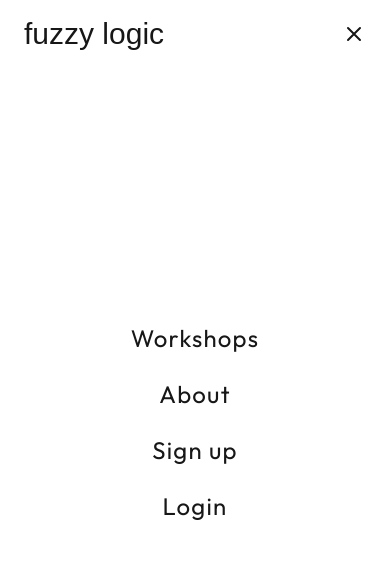
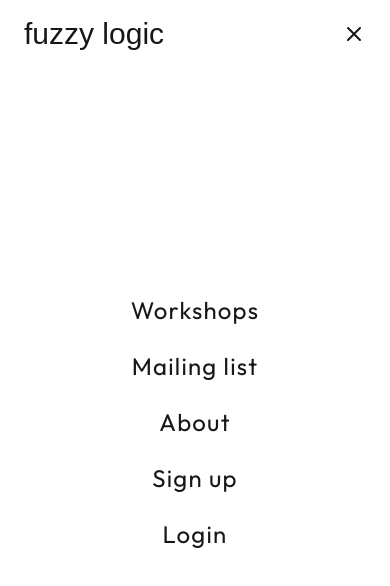
Before and after one commit to NathanDean/fuzzy-logic, a Next.js app: page / in a window 390 px wide. Both pictures are taken after a click on the button "Toggle menu". Shown: the top 586 px of the page. Built offline with nearby package versions, Linux system fonts and the light colour scheme; no server answers; a web font is replaced by a local one.

Commit message:
Add mailing list subscribe page for mobile and associated nav menu link

```diff
--- /dev/null
+++ b/src/app/mailing-list/page.tsx
@@ -0,0 +1,13 @@
+import MailingListForm from '@/components/MailingListForm';
+
+export default function MailingList() {
+  return (
+    <div className="space-y-2">
+      <p className="large-text">
+        Please enter your email address below to subscribe to our mailing list
+        for news and announcements.
+      </p>
+      <MailingListForm />
+    </div>
+  );
+}
--- a/src/components/Footer.tsx
+++ b/src/components/Footer.tsx
@@ -21,10 +21,8 @@ export default function Footer() {
         </Link>
       </div>
 
-      <div className="hidden sm:flex flex-col md:flex-row items-center space-x-2 space-y-2 md:space-y-0">
-        <h3 className="hidden sm:flex sm:leading-4">
-          Subscribe to our mailing list:
-        </h3>
+      <div className="hidden sm:flex md:flex-row items-center space-x-2 space-y-2 md:space-y-0">
+        <h3 className="leading-4">Subscribe to our mailing list:</h3>
         <MailingListForm />
       </div>
     </footer>
--- a/src/components/Header.tsx
+++ b/src/components/Header.tsx
@@ -177,6 +177,14 @@ export default function Header() {
             </Link>
 
             <Link
+              href="/mailing-list"
+              className="text-center"
+              onClick={() => setIsMenuOpen(false)}
+            >
+              Mailing list
+            </Link>
+
+            <Link
               href="/about"
               className="text-center"
               onClick={() => setIsMenuOpen(false)}
```
